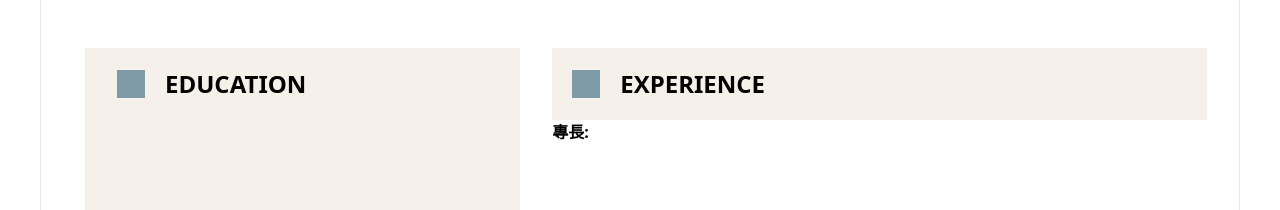
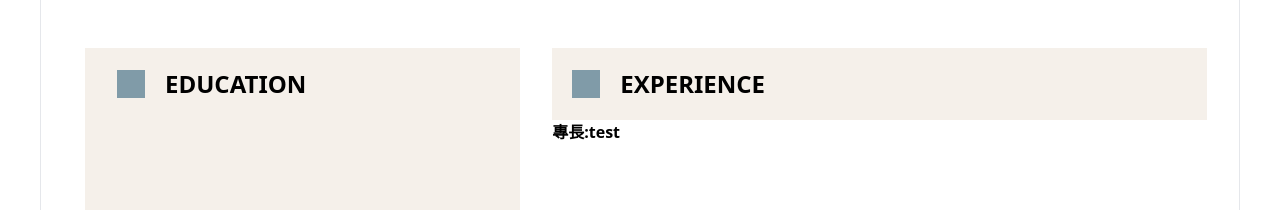
Before and after one commit to KevinLai02/ai_resume, a Next.js app: page /resume in a window 1280 px wide. Shown: the part 860-1070 px from the top of the page. Built offline with nearby package versions, Linux system fonts and the light colour scheme; no server answers.

Commit message:
hong test

```diff
--- a/src/containers/Resume/Resume.tsx
+++ b/src/containers/Resume/Resume.tsx
@@ -97,7 +97,7 @@ function Resume() {
                 <AreaTitle title="experience" iconColor="main-gray" />
               </div>
               <div className="flex">
-                <div className="font-bold">專長: </div>
+                <div className="font-bold">專長:test </div>
                 <div className="ml-2">{talent}</div>
               </div>
             </div>
```
